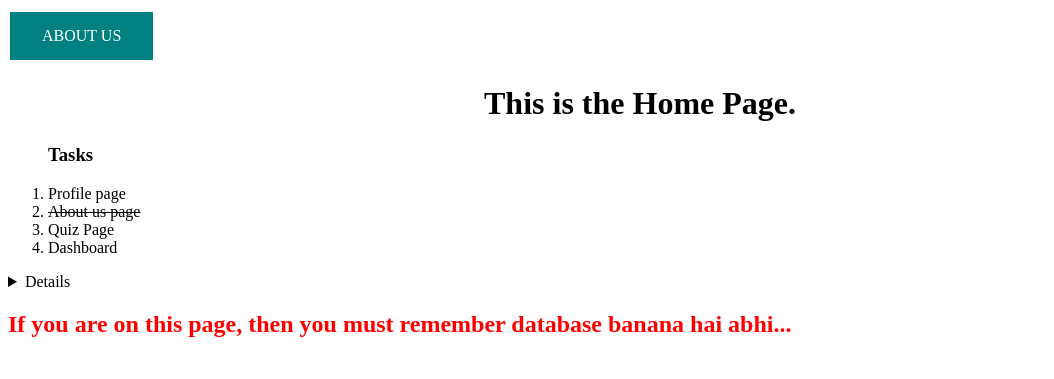
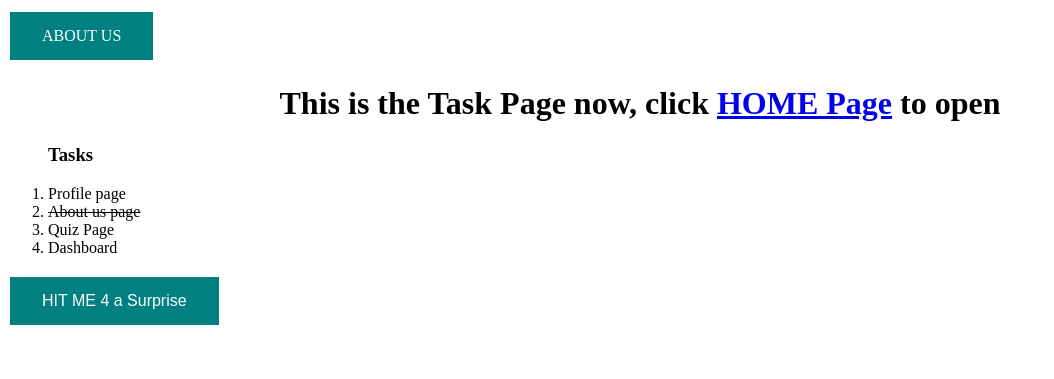
Before and after one commit to Airan19/QuizzOld, a Django app: page / in a window 1280 px wide. Shown: the top 379 px of the page, without its empty margins (0-1054 px from the left). Run offline with Django 4.2, Linux system fonts and the light colour scheme.

Commit message:
Html, Css, Js, Python everything updated.
Too much to describe.

```diff
--- a/quiz_project/quiz_project/settings.py
+++ b/quiz_project/quiz_project/settings.py
@@ -116,8 +116,9 @@ USE_TZ = True
 # Static files (CSS, JavaScript, Images)
 # https://docs.djangoproject.com/en/4.1/howto/static-files/
 
-STATIC_URL = 'static/'
-
+import os.path
+STATIC_URL = '/static/'
+STATICFILES_DIRS = (os.path.join('static'),)
 # Default primary key field type
 # https://docs.djangoproject.com/en/4.1/ref/settings/#default-auto-field
 
--- a/quiz_project/quiz_project/urls.py
+++ b/quiz_project/quiz_project/urls.py
@@ -20,6 +20,7 @@ from user.views import about_view
 
 urlpatterns = [
     path('admin/', admin.site.urls),
-    path('', views.home, name='home'),
-    path('h1/',about_view,name='about'),
+    path('home/', views.home, name='home'),
+    path('', views.task, name='task'),
+    path('about/',about_view,name='about'),
 ]
--- a/quiz_project/quiz_project/views.py
+++ b/quiz_project/quiz_project/views.py
@@ -1,8 +1,23 @@
 from django.shortcuts import render
+from django.http import HttpResponseRedirect
+
+
+def task(request):
+    return render(request, 'index.html')
 
 
 def home(request):
-    return render(request, 'index.html')
+    if request.method == 'POST':
+        username = request.POST['username']
+        password = request.POST['password']
+        return render(request, 'home.html', {'username':username, 'password':password})
+    # if request.method == "POST":
+    #     pDict = request.POST.copy()
+    #     form = EmployeeForm(pDict)  # if not valid shows error with previous post values in corresponding field
+    #     if form.is_valid():
+    #         form.save()
+    #         return HttpResponseRedirect('')
+    return render(request, 'home.html')
 
 
 def about_us(request):
--- /dev/null
+++ b/quiz_project/static/css/index.css
@@ -0,0 +1,24 @@
+.button, #upper button, #warning button {
+    background-color: teal;
+    border: none;
+    color: white;
+    padding: 15px 32px;
+    text-align: center;
+    text-decoration: none;
+    display: inline-block;
+    font-size: 16px;
+    margin: 4px 2px;
+    cursor: pointer;
+  }
+
+h1 {
+    text-align: center;
+    }
+
+section {
+    text-align: center;
+    }
+
+#warning {
+    display: none;
+}
--- /dev/null
+++ b/quiz_project/static/js/index.js
@@ -0,0 +1,11 @@
+function warn(){
+    var x = document.getElementById('warning')
+    if (x.style.display == 'none'){
+    x.style.display = 'block';
+    document.getElementById('upper').style.display = 'none';
+    } else{
+    x.style.display = 'none';
+    document.getElementById('upper').style.display = 'block';
+    }
+
+}
--- a/quiz_project/templates/about.html
+++ b/quiz_project/templates/about.html
@@ -15,6 +15,6 @@
       <li>Priyanshi</li>
       <li>Riya</li>
     </ol>
-<a href="{% url 'home' %}">Click to go back home</a>
+    <a href="{% url 'task' %}">Click to go back home</a>
 </body>
 </html>
--- a/quiz_project/templates/index.html
+++ b/quiz_project/templates/index.html
@@ -5,27 +5,18 @@
     <meta name="viewport"
           content="width=device-width, user-scalable=no, initial-scale=1.0, maximum-scale=1.0, minimum-scale=1.0">
     <meta http-equiv="X-UA-Compatible" content="ie=edge">
-    <title>Home Page</title>
-    <style>
-        .button {
-            background-color: teal;
-            border: none;
-            color: white;
-            padding: 15px 32px;
-            text-align: center;
-            text-decoration: none;
-            display: inline-block;
-            font-size: 16px;
-            margin: 4px 2px;
-            cursor: pointer;
-          }
-          h1 {text-align: center;}
-          section {text-align: center;}
-    </style>
+    <title>Task Page</title>
+    <!--<style></style> instead of internal css, we are using external file and below written command is to load
+    static folder by giving this django command. -->
+    {% load static %}
+    <link rel="stylesheet" href="{% static 'css/index.css' %}">
 </head>
+
 <body>
+    <div id="upper">
         <a href="{% url 'about' %}" class='button'>ABOUT US</a>
-<h1> This is the Home Page.</h1>
+        <h1> This is the Task Page now, click <a href="{% url 'home' %}">HOME Page</a> to open </h1>
+
         <ol>
             <h3>Tasks</h3>
             <li>Profile page</li>
@@ -33,17 +24,19 @@
             <li>Quiz Page</li>
             <li>Dashboard</li>
         </ol>
-<details>
-    This page will act both as home_page as well as login/sign-up page. Front-End waalo you can divide this page
-    in two parts and plan accordingly...
-    <br>
-    Login/Sign-Up button<br>
-    Login form --> Username Box, Password Box, Forget Password, Login/Done button<br>
-    Sign-Up form --> First Name, Last Name, Email, Password, Confirm Password<br>
-    Username will be automatically assigned.
-</details>
+
+        <button onclick="warn()">HIT ME 4 a Surprise</button>
+    </div>
+
+    <div id="warning">
+        <button onclick="warn()">BACK 🤣 😒🤔</button>
 
         <h2 style="color:red">If you are on this page, then you must remember database banana hai abhi...</h2>
+        <h2>Schema</h2>
 
+        <img src="../static/images/schema.jpg">
+    </div>
+
+    <script type="text/javascript" src="{% static 'js/index.js'%}"></script>
 </body>
 </html>
```
Also changed, not shown: quiz_project/templates/home.html (added, +41 -0 lines), quiz_project/static/images/schema.jpg (added). Lines whose indentation alone changed are shown as unchanged.
